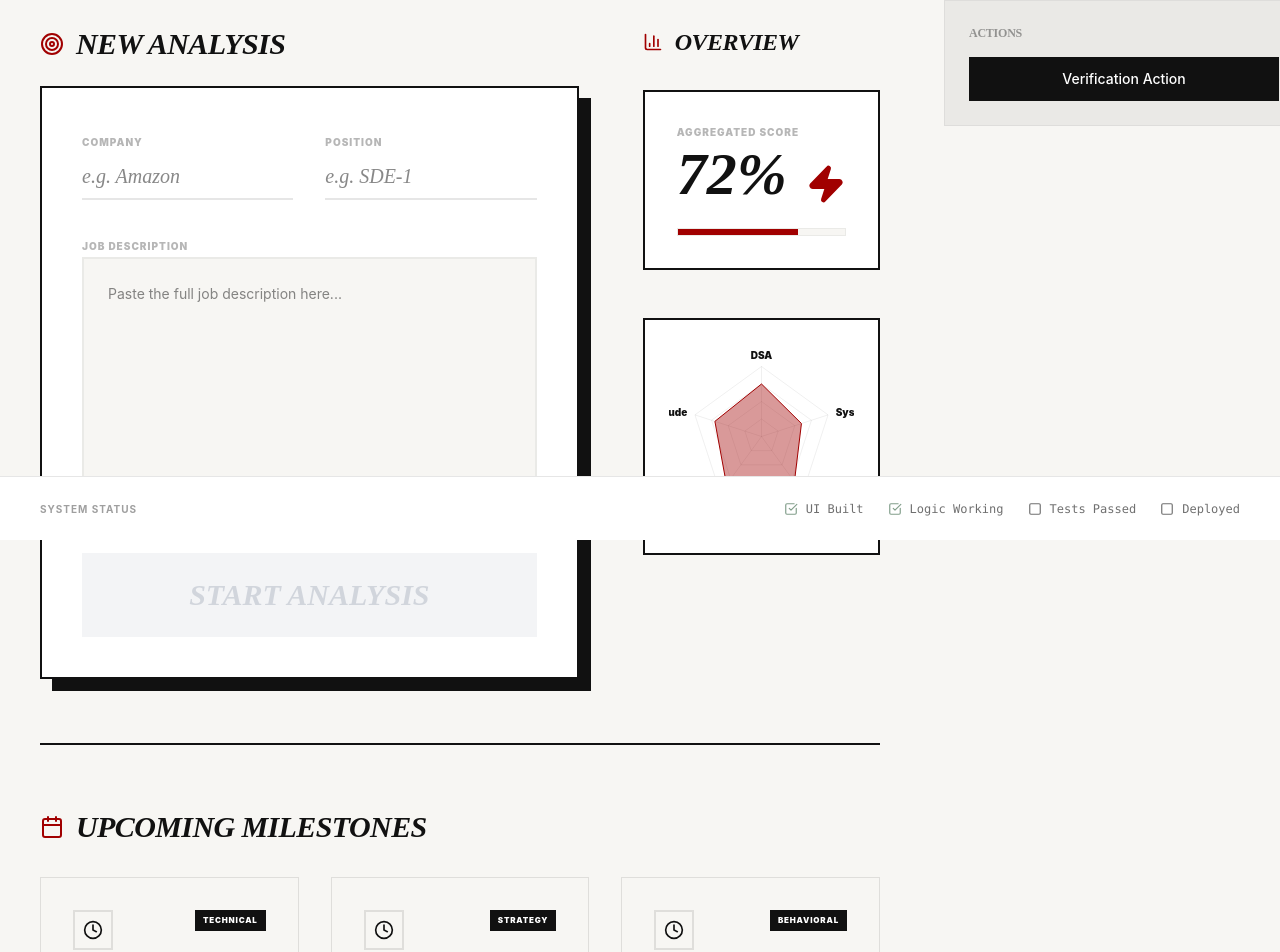
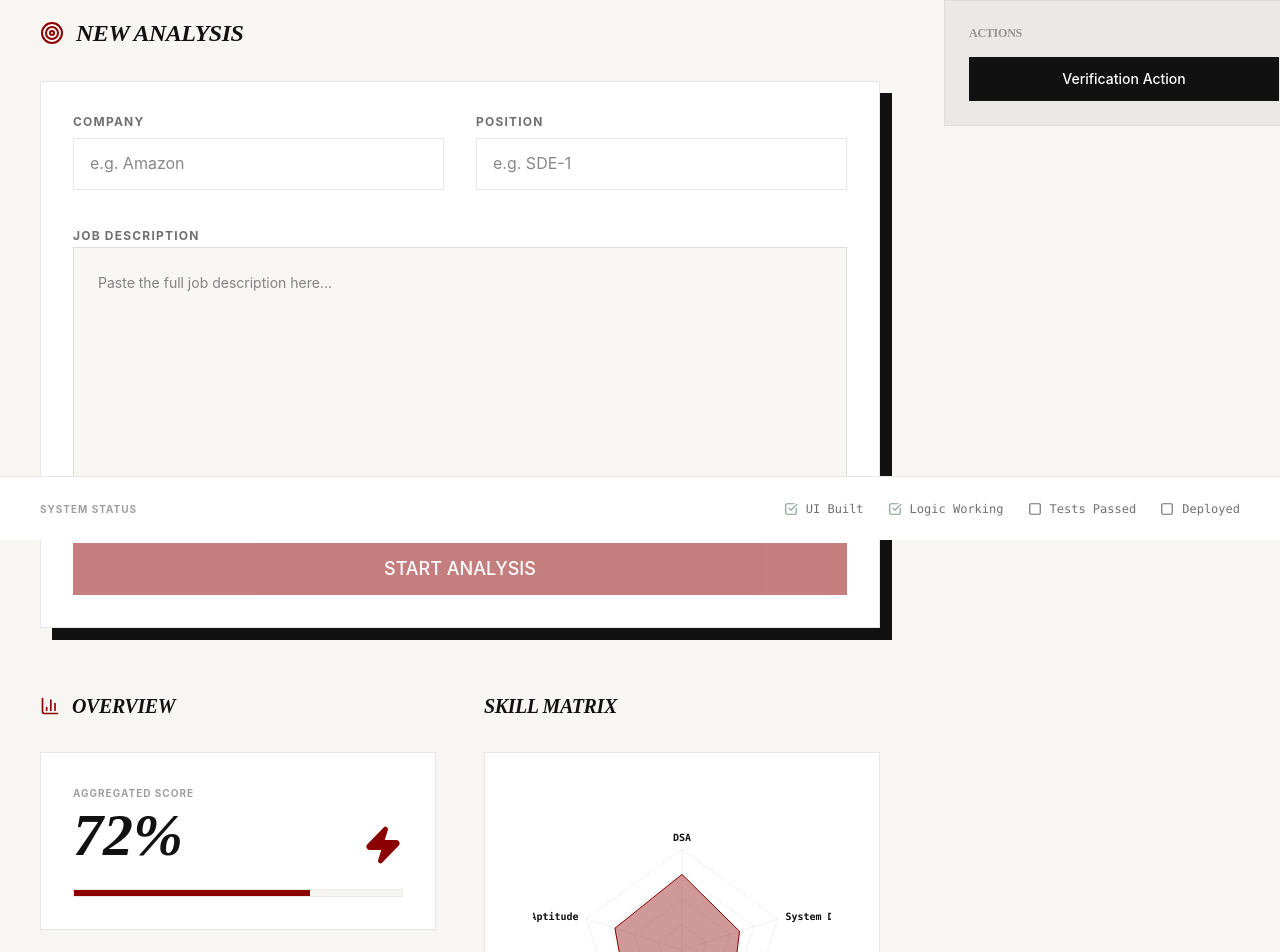
Before and after one commit to mittal-1234/app2, a React (Vite) app: page /dashboard in a window 1280 px wide. Shown: the part 260-1212 px from the top of the page. Built offline with nearby package versions, Linux system fonts and the light colour scheme.

Commit message:
Refactor: Migrate Dashboard and Proof pages to Design System

```diff
--- a/src/pages/DashboardPage.jsx
+++ b/src/pages/DashboardPage.jsx
@@ -1,31 +1,18 @@
 import React from 'react';
 import { useNavigate } from 'react-router-dom';
 import {
-    Radar,
-    RadarChart,
-    PolarGrid,
-    PolarAngleAxis,
-    PolarRadiusAxis,
-    ResponsiveContainer
+    Radar, RadarChart, PolarGrid, PolarAngleAxis, PolarRadiusAxis, ResponsiveContainer
 } from 'recharts';
 import {
-    BarChart3,
-    ArrowRight,
-    Calendar,
-    Clock,
-    ChevronRight,
-    Zap,
-    Target,
-    FileText
+    BarChart3, ArrowRight, Calendar, Clock, ChevronRight, Zap, Target, FileText
 } from 'lucide-react';
 import {
-    extractSkills,
-    calculateScore,
-    generatePlan,
-    generateChecklist,
-    generateQuestions,
-    saveToHistory
+    extractSkills, calculateScore, generatePlan, generateChecklist, generateQuestions, saveToHistory
 } from '../services/analysisService';
+import Button from '../components/ui/Button';
+import Input from '../components/ui/Input';
+import Card from '../components/ui/Card';
+import Badge from '../components/ui/Badge';
 
 const radarData = [
     { subject: 'DSA', A: 75, fullMark: 100 },
@@ -61,110 +48,107 @@ const DashboardPage = () => {
     };
 
     return (
-        <div className="space-y-16 animate-fade-in pb-24 text-[#111111]">
-            <div className="border-b-2 border-[#111111] pb-10">
-                <h1 className="text-5xl font-serif font-black italic tracking-tighter uppercase leading-none">DASHBOARD</h1>
-                <p className="text-sm font-bold uppercase tracking-[0.2em] opacity-40 mt-2">Personal Placement Readiness Console</p>
+        <div className="space-y-16 animate-fade-in text-[#111111]">
+            <div className="border-b border-[#111111]/10 pb-8">
+                <h1 className="text-5xl font-serif font-bold italic tracking-tight uppercase leading-none mb-2">DASHBOARD</h1>
+                <p className="text-sm font-bold uppercase tracking-[0.2em] opacity-40">Personal Placement Readiness Console</p>
             </div>
 
             {/* Main Form Section */}
-            <div className="grid grid-cols-1 lg:grid-cols-3 gap-16 items-start">
-                <div className="lg:col-span-2 space-y-12">
-                    <div className="space-y-6">
-                        <h2 className="text-3xl font-serif font-black italic uppercase italic flex items-center gap-3">
-                            <Target size={24} className="text-[#A10000]" /> NEW ANALYSIS
+            <div className="grid grid-cols-1 gap-16 items-start">
+                <div className="space-y-8">
+                    <h2 className="text-2xl font-serif font-bold italic uppercase flex items-center gap-3">
+                        <Target size={24} className="text-[#8B0000]" /> NEW ANALYSIS
                     </h2>
-                        <div className="bg-white border-2 border-[#111111] p-10 space-y-8 shadow-[12px_12px_0px_0px_#111111]">
+                    <Card className="space-y-8 shadow-[12px_12px_0px_0px_#111111]">
                         <div className="grid grid-cols-1 md:grid-cols-2 gap-8">
-                                <div className="space-y-2">
-                                    <label className="text-[10px] font-black uppercase tracking-widest opacity-30">Company</label>
-                                    <input
-                                        type="text"
-                                        className="w-full bg-transparent border-b-2 border-[#111111]/10 focus:border-[#A10000] py-2 text-xl font-serif italic focus:outline-none transition-colors"
+                            <Input
+                                label="Company"
                                 placeholder="e.g. Amazon"
                                 value={formData.company}
                                 onChange={e => setFormData({ ...formData, company: e.target.value })}
                             />
-                                </div>
-                                <div className="space-y-2">
-                                    <label className="text-[10px] font-black uppercase tracking-widest opacity-30">Position</label>
-                                    <input
-                                        type="text"
-                                        className="w-full bg-transparent border-b-2 border-[#111111]/10 focus:border-[#A10000] py-2 text-xl font-serif italic focus:outline-none transition-colors"
+                            <Input
+                                label="Position"
                                 placeholder="e.g. SDE-1"
                                 value={formData.role}
                                 onChange={e => setFormData({ ...formData, role: e.target.value })}
                             />
                         </div>
-                            </div>
                         <div className="space-y-4">
-                                <label className="text-[10px] font-black uppercase tracking-widest opacity-30">Job Description</label>
+                            <label className="text-xs font-bold uppercase tracking-widest opacity-60">Job Description</label>
                             <textarea
-                                    className="w-full bg-[#F7F6F3] border-2 border-[#111111]/5 focus:border-[#A10000] p-6 h-64 text-sm leading-relaxed focus:outline-none transition-all resize-none font-sans"
+                                className="w-full bg-[#F7F6F3] border border-[#111111]/10 focus:border-[#8B0000] p-6 h-64 text-sm leading-relaxed focus:outline-none transition-all resize-none font-sans"
                                 placeholder="Paste the full job description here..."
                                 value={formData.jdText}
                                 onChange={e => setFormData({ ...formData, jdText: e.target.value })}
                             />
                             {formData.jdText.length > 0 && formData.jdText.length < 200 && (
-                                    <div className="flex items-center gap-2 text-[#A10000] text-[10px] font-black uppercase tracking-widest bg-[#A10000]/5 p-2 px-4 italic">
+                                <div className="flex items-center gap-2 text-[#8B0000] text-[10px] font-bold uppercase tracking-widest bg-[#8B0000]/5 p-2 px-4">
                                     <Zap size={14} /> Analysis requires more data (min. 200 chars recommended).
                                 </div>
                             )}
                         </div>
-                            <button
+                        <Button
                             onClick={handleAnalyze}
                             disabled={!formData.jdText}
-                                className={`w-full py-6 font-serif italic text-3xl font-black transition-all ${!formData.jdText ? 'bg-gray-100 text-gray-300 cursor-not-allowed' : 'bg-[#111111] text-white hover:bg-[#A10000] shadow-2xl shadow-red-500/10'}`}
+                            className={`w-full text-lg ${!formData.jdText ? '' : 'shadow-lg shadow-red-900/10'}`}
                         >
                             START ANALYSIS
-                            </button>
-                        </div>
-                    </div>
+                        </Button>
+                    </Card>
                 </div>
 
-                <div className="space-y-12">
+                <div className="grid grid-cols-1 lg:grid-cols-2 gap-12">
                     {/* Overall Stats */}
                     <div className="space-y-8">
-                        <h2 className="text-2xl font-serif font-black italic uppercase flex items-center gap-3">
-                            <BarChart3 size={20} className="text-[#A10000]" /> OVERVIEW
+                        <h2 className="text-xl font-serif font-bold italic uppercase flex items-center gap-3">
+                            <BarChart3 size={20} className="text-[#8B0000]" /> OVERVIEW
                         </h2>
-                        <div className="bg-white border-2 border-[#111111] p-8 space-y-6">
+                        <Card className="space-y-6">
                             <div className="flex items-end justify-between">
                                 <div className="space-y-1">
-                                    <p className="text-[10px] font-black uppercase tracking-widest opacity-30">Aggregated Score</p>
-                                    <p className="text-6xl font-serif font-black italic leading-none">72%</p>
+                                    <p className="text-[10px] font-bold uppercase tracking-widest opacity-40">Aggregated Score</p>
+                                    <p className="text-6xl font-serif font-bold italic leading-none">72%</p>
                                 </div>
-                                <Zap size={40} className="text-[#A10000]" fill="currentColor" />
+                                <Zap size={40} className="text-[#8B0000]" fill="currentColor" />
                             </div>
                             <div className="h-2 bg-[#F7F6F3] w-full border border-[#111111]/5">
-                                <div className="bg-[#A10000] h-full" style={{ width: '72%' }}></div>
+                                <div className="bg-[#8B0000] h-full" style={{ width: '72%' }}></div>
                             </div>
-                        </div>
+                        </Card>
                     </div>
 
                     {/* Skill Chart */}
-                    <div className="bg-white border-2 border-[#111111] p-6 aspect-square">
+                    <div className="space-y-8">
+                        <h2 className="text-xl font-serif font-bold italic uppercase flex items-center gap-3">
+                            <Radar size={20} className="text-[#8B0000]" /> SKILL MATRIX
+                        </h2>
+                        <Card className="p-0 aspect-square flex items-center justify-center">
+                            <div className="w-full h-full p-4">
                                 <ResponsiveContainer width="100%" height="100%">
-                            <RadarChart cx="50%" cy="50%" outerRadius="80%" data={radarData}>
+                                    <RadarChart cx="50%" cy="50%" outerRadius="70%" data={radarData}>
                                         <PolarGrid stroke="#11111110" />
-                                <PolarAngleAxis dataKey="subject" tick={{ fill: '#111111', fontSize: 10, fontWeight: 900 }} />
+                                        <PolarAngleAxis dataKey="subject" tick={{ fill: '#111111', fontSize: 10, fontWeight: 700, fontFamily: 'var(--font-mono)' }} />
                                         <Radar
                                             name="Performance"
                                             dataKey="A"
-                                    stroke="#A10000"
-                                    fill="#A10000"
+                                            stroke="#8B0000"
+                                            fill="#8B0000"
                                             fillOpacity={0.4}
                                         />
                                     </RadarChart>
                                 </ResponsiveContainer>
                             </div>
+                        </Card>
+                    </div>
                 </div>
             </div>
 
             {/* Assessment Timeline */}
-            <div className="pt-16 border-t-2 border-[#111111] space-y-8">
-                <h2 className="text-3xl font-serif font-black italic uppercase flex items-center gap-3">
-                    <Calendar size={24} className="text-[#A10000]" /> UPCOMING MILESTONES
+            <div className="pt-16 border-t border-[#111111]/10 space-y-8">
+                <h2 className="text-2xl font-serif font-bold italic uppercase flex items-center gap-3">
+                    <Calendar size={24} className="text-[#8B0000]" /> UPCOMING MILESTONES
                 </h2>
                 <div className="grid grid-cols-1 md:grid-cols-3 gap-8">
                     {[
@@ -172,23 +156,23 @@ const DashboardPage = () => {
                         { title: 'SYSTEM DESIGN', time: 'WED 14:00', type: 'STRATEGY' },
                         { title: 'CULTURE FIT', time: 'FRI 11:00', type: 'BEHAVIORAL' }
                     ].map((item, i) => (
-                        <div key={i} className="group p-8 border border-[#111111]/10 hover:border-[#A10000] hover:bg-white transition-all space-y-4">
+                        <div key={i} className="group p-8 border border-[#111111]/10 hover:border-[#8B0000] hover:bg-white transition-all duration-300 space-y-4 cursor-pointer">
                             <div className="flex justify-between items-start">
-                                <div className="w-10 h-10 border-2 border-[#111111]/10 flex items-center justify-center group-hover:border-[#A10000] group-hover:bg-[#A10000] group-hover:text-white transition-all">
+                                <div className="w-10 h-10 border border-[#111111]/10 flex items-center justify-center group-hover:border-[#8B0000] group-hover:bg-[#8B0000] group-hover:text-white transition-all">
                                     <Clock size={20} />
                                 </div>
-                                <span className="text-[8px] font-black uppercase tracking-widest text-white bg-[#111111] px-2 py-1">{item.type}</span>
+                                <Badge variant="neutral" className="group-hover:bg-[#111111] group-hover:text-white transition-colors">{item.type}</Badge>
                             </div>
                             <div className="space-y-1">
-                                <h4 className="text-xl font-serif font-black italic uppercase tracking-tight">{item.title}</h4>
-                                <p className="text-[10px] font-black opacity-30 tracking-[0.2em]">{item.time}</p>
+                                <h4 className="text-lg font-serif font-bold italic uppercase tracking-tight">{item.title}</h4>
+                                <p className="text-[10px] font-bold opacity-40 tracking-[0.2em]">{item.time}</p>
                             </div>
                         </div>
                     ))}
                 </div>
             </div>
 
-            <div className="text-center opacity-10 text-[8px] font-black uppercase tracking-[0.8em] pt-16">
+            <div className="text-center opacity-10 text-[8px] font-bold uppercase tracking-[0.8em] pt-16 pb-8">
                 KodNest Premium Build System • Protocol Established
             </div>
         </div>
```
Also changed, not shown: src/pages/ProofPage.jsx (+34 -32 lines). Lines whose indentation alone changed are shown as unchanged.
